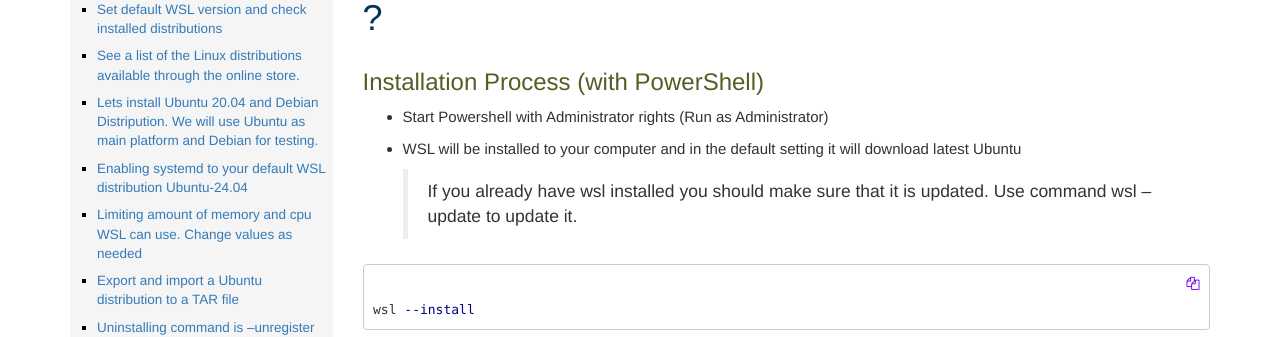
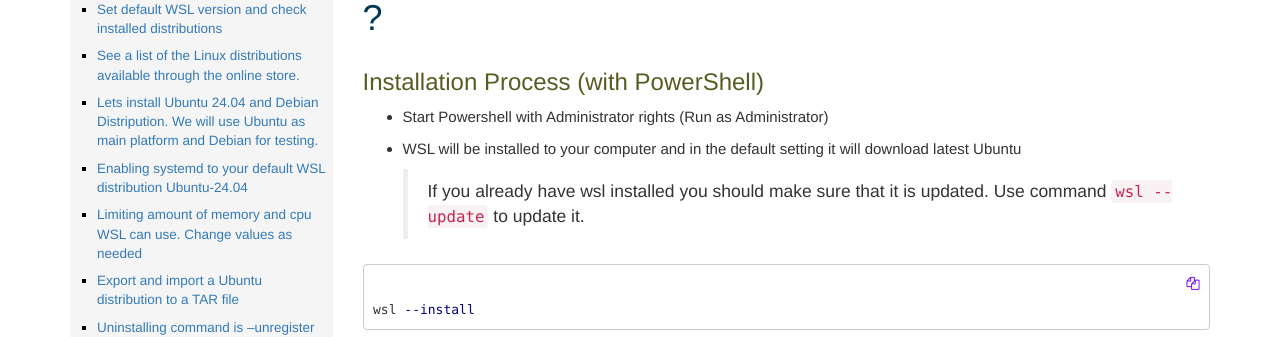
Before and after one commit to hamk-business-information-technology/os, a Jekyll site: the page built from Windows_11_WSL.md, in a window 1280 px wide and 900 px high. Shown: the part 133-470 px from the top of the window. Built offline with Jekyll 4.4.1, drawn with Linux system fonts in a browser that asks for light colours; our own code applies the rules of GitHub Pages for plain Markdown files; comment, search, counter and statistics services are not loaded; some of the changed text lies outside the part shown.

Commit message:
highlight wsl --update

````diff
--- a/Windows_11_WSL.md
+++ b/Windows_11_WSL.md
@@ -5,7 +5,8 @@
 * Start Powershell with Administrator rights (Run as Administrator)
 
 * WSL will be installed to your computer and in the default setting it will download latest Ubuntu
-> If you already have wsl installed you should make sure that it is updated. Use command wsl --update to update it.
+> If you already have wsl installed you should make sure that it is updated.
+Use command `wsl --update` to update it.
 
 ```bash
 wsl --install
@@ -29,7 +30,7 @@ wsl --list --verbose
 ![Installing Debian to WSL](assets/WSL_Debian.png "WSL Debian")
 
 
-##  Lets install Ubuntu 20.04 and Debian Distripution. We will use Ubuntu as main platform and Debian for testing.
+##  Lets install Ubuntu 24.04 and Debian Distripution. We will use Ubuntu as main platform and Debian for testing.
 
 ```bash
 wsl --install --web-download --distribution Ubuntu-24.04
````
